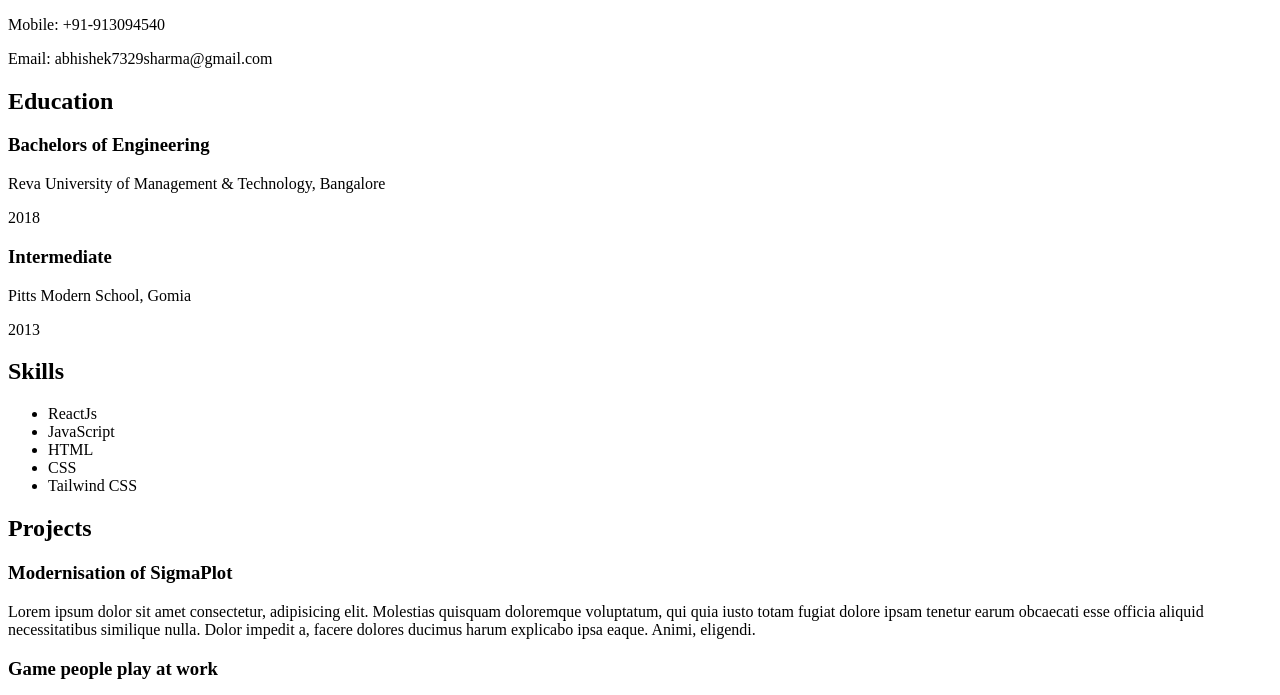
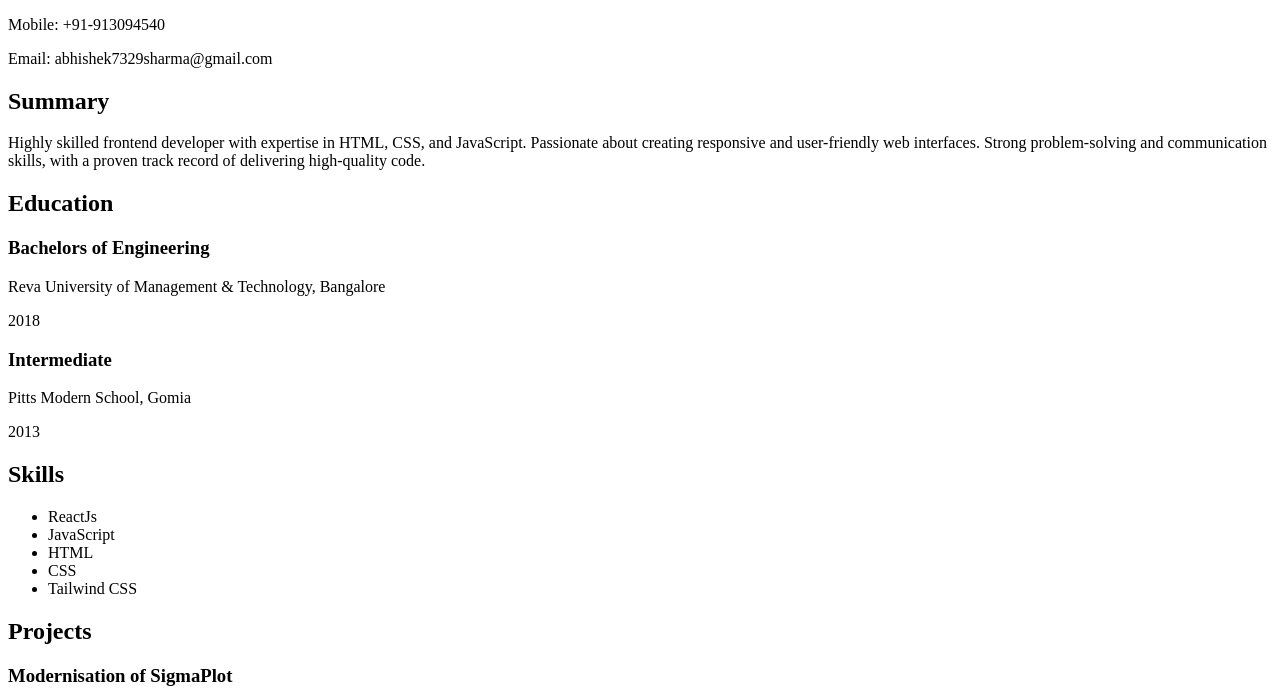
Before and after one commit to abhishek7329sharma/AbhishekSharmaResumeOnlyHtml, a plain HTML site: page index.html in a window 1280 px wide. Shown: the part 105-800 px from the top of the page. Drawn offline with Linux system fonts and the light colour scheme.

Commit message:
added summary

```diff
--- a/index.html
+++ b/index.html
@@ -1,11 +1,13 @@
 <!DOCTYPE html>
 <html lang="en">
+
 <head>
     <meta charset="UTF-8">
     <meta http-equiv="X-UA-Compatible" content="IE=edge">
     <meta name="viewport" content="width=device-width, initial-scale=1.0">
     <title>Abhishek Sharma | Resume</title>
 </head>
+
 <body>
     <header>
         <h1>Abhishek Sharma</h1>
@@ -13,6 +15,13 @@
         <p>Mobile: +91-913094540</p>
         <p>Email: abhishek7329sharma@gmail.com</p>
     </header>
+    <section>
+        <h2>Summary</h2>
+        <p>Highly skilled frontend developer with expertise in HTML, CSS, and JavaScript. Passionate about creating
+            responsive and user-friendly web interfaces. Strong problem-solving and communication skills, with a proven
+            track record of delivering high-quality code.</p>
+
+    </section>
     <section>
         <h2>Education</h2>
         <div>
@@ -40,12 +49,19 @@
         <h2>Projects</h2>
         <div>
             <h3>Modernisation of SigmaPlot</h3>
-            <p>Lorem ipsum dolor sit amet consectetur, adipisicing elit. Molestias quisquam doloremque voluptatum, qui quia iusto totam fugiat dolore ipsam tenetur earum obcaecati esse officia aliquid necessitatibus similique nulla. Dolor impedit a, facere dolores ducimus harum explicabo ipsa eaque. Animi, eligendi.</p>
+            <p>Lorem ipsum dolor sit amet consectetur, adipisicing elit. Molestias quisquam doloremque voluptatum, qui
+                quia iusto totam fugiat dolore ipsam tenetur earum obcaecati esse officia aliquid necessitatibus
+                similique nulla. Dolor impedit a, facere dolores ducimus harum explicabo ipsa eaque. Animi, eligendi.
+            </p>
         </div>
         <div>
             <h3>Game people play at work</h3>
-            <p>Lorem ipsum dolor sit amet consectetur, adipisicing elit. Molestias quisquam doloremque voluptatum, qui quia iusto totam fugiat dolore ipsam tenetur earum obcaecati esse officia aliquid necessitatibus similique nulla. Dolor impedit a, facere dolores ducimus harum explicabo ipsa eaque. Animi, eligendi.</p>
+            <p>Lorem ipsum dolor sit amet consectetur, adipisicing elit. Molestias quisquam doloremque voluptatum, qui
+                quia iusto totam fugiat dolore ipsam tenetur earum obcaecati esse officia aliquid necessitatibus
+                similique nulla. Dolor impedit a, facere dolores ducimus harum explicabo ipsa eaque. Animi, eligendi.
+            </p>
         </div>
     </section>
 </body>
+
 </html>
```
